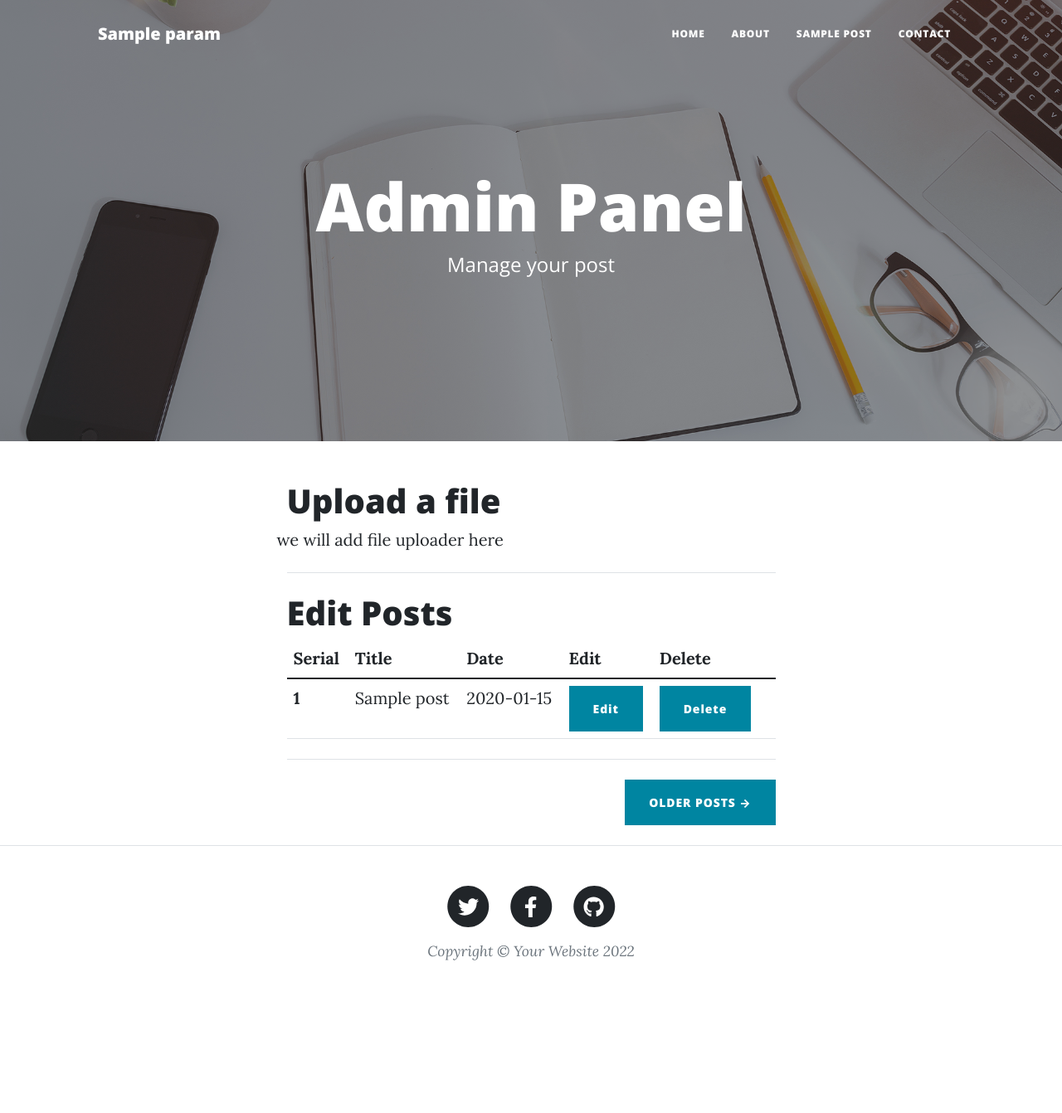
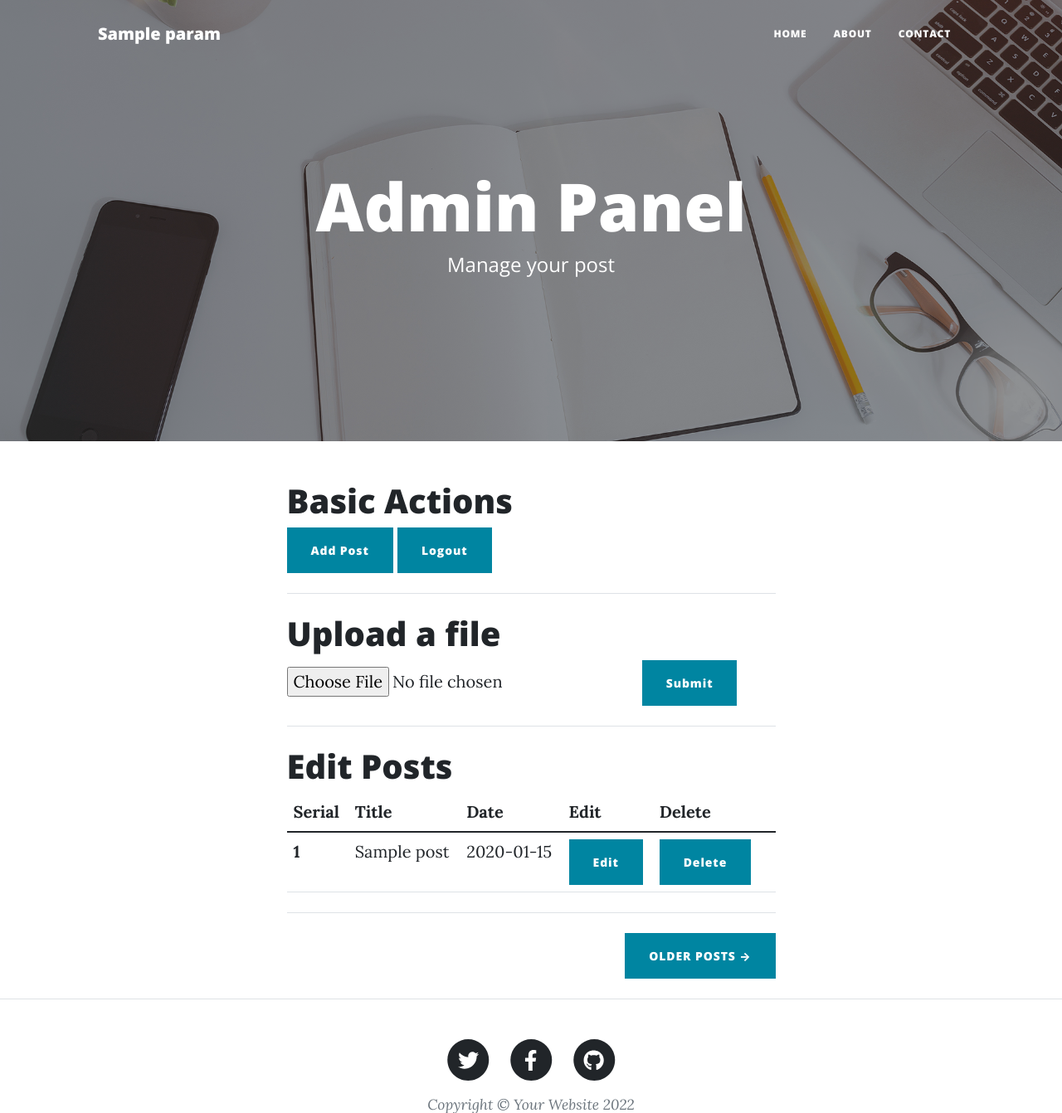
Before and after one commit to Vikk-17/flask-projects, a Flask app: template blog/templates/dashboard.html in a window 1280 px wide. Shown: the top 1342 px of the page at 83% size. Before the commit the page ends 1158 px from the top, so only its background shows below. Run offline with Flask 2, Linux system fonts and the light colour scheme; tables that the repository leaves empty hold one stand-in row (values such as "Sample post"); the template is opened without the code that fills it: values that come from a table or form of the project are taken from there, most other values are stand-ins (such as "Sample title", 1, 10 or a date in 2020); parts of the project's set-up code (start-up, migrations or seed data) failed here and were passed over; some libraries are stand-ins or nearby versions.

Commit message:
added delete & logout btn

```diff
--- a/blog/main.py
+++ b/blog/main.py
@@ -1,13 +1,21 @@
 from flask import Flask, render_template, request, url_for, session, redirect
 from flask_sqlalchemy import SQLAlchemy
-from datetime import date, datetime
+from datetime import  datetime
 import json
+import os
+from werkzeug.utils import secure_filename
+
+
 
 app = Flask(__name__)
 app.secret_key = 'super-secret-key'
 
+
+
 with open("config.json", mode='r') as c:
     params = json.load(c)["params"]
+
+app.config['UPLOAD_FOLDER'] = params['upload_location']
 
 local_server = True
 if local_server:
@@ -101,6 +109,29 @@ def edit(sno):
     return render_template('/edit.html', params=params, post=post)
 
 
+@app.route('/uploader', methods=['GET', 'POST'])
+def uploader():
+    if 'user' in session and session['user']==params['username']:
+
+        if request.method=='POST':
+            inp_file = request.files['file1']
+            inp_file.save(os.path.join(app.config['UPLOAD_FOLDER'], secure_filename(inp_file.filename)))
+            return "Uploaded successfully"
+
+
+@app.route('/logout')
+def logout():
+    session.pop('user')
+    return redirect('/dashboard')
+
+@app.route("/delete/<string:sno>" , methods=['GET', 'POST'])
+def delete(sno):
+    if "user" in session and session['user']==params['username']:
+        post = Posts.query.filter_by(sno=sno).first()
+        db.session.delete(post)
+        db.session.commit()
+    return redirect("/dashboard")
+
 @app.route('/contact', methods=['GET', 'POST'])
 def contact():
     if request.method == "POST":
--- a/blog/templates/dashboard.html
+++ b/blog/templates/dashboard.html
@@ -22,10 +22,17 @@
             <div class="row gx-4 gx-lg-5 justify-content-center">
                 <div class="col-md-10 col-lg-8 col-xl-7">
 
+                    <h1>Basic Actions</h1>
+                    <button type="/edit/0" class="btn btn-primary">Add Post</button>
+                    <button type="/logout" class="btn btn-primary">Logout</button>
+                    <hr class="my-4">
+
                     <h1>Upload a file</h1>
-                    <div class="row">
-                        we will add file uploader here
-                    </div>
+                    <form action="/uploader" method="post" enctype="multipart/form-data">
+                        <input type="file" name="file1">
+                        <button type="submit" class="btn btn-primary">Submit</button>
+                    </form>
+
                     <hr class="my-4">
                     <h1>Edit Posts</h1>
                     <table class="table">
@@ -47,7 +54,7 @@
                             <td>{{post.title}}</td>
                             <td>{{post.date}}</td>
                             <td><a href="/edit/{{post.sno}}"><button class="btn btn-primary">Edit</button></a</td>
-                            <td><button class="btn btn-primary">Delete</button></td>
+                            <td><a href="/delete/{{post.sno}}"><button class="btn btn-primary">Delete</button></a></td>
                             <td></td>
                           </tr>
                           {% endfor %}
--- a/blog/templates/edit.html
+++ b/blog/templates/edit.html
@@ -21,6 +21,10 @@
         <div class="container px-4 px-lg-5">
             <div class="row gx-4 gx-lg-5 justify-content-center">
                 <div class="col-md-10 col-lg-8 col-xl-7">
+
+                    <h1>Basic Actions</h1>
+                    <button type="/dashboard" class="btn btn-primary">Dashboard Home</button>
+                    <button type="/logout" class="btn btn-primary">Logout</button>
 
                     <h1>Add/Edit Posts</h1>
                     <form id="contactForm" data-sb-form-api-token="API_TOKEN" action="/edit/{{post.sno}}" method="post">
--- a/blog/templates/layout.html
+++ b/blog/templates/layout.html
@@ -28,7 +28,6 @@
                     <ul class="navbar-nav ms-auto py-4 py-lg-0">
                         <li class="nav-item"><a class="nav-link px-lg-3 py-3 py-lg-4" href="/">Home</a></li>
                         <li class="nav-item"><a class="nav-link px-lg-3 py-3 py-lg-4" href="/about">About</a></li>
-                        <li class="nav-item"><a class="nav-link px-lg-3 py-3 py-lg-4" href="/post">Sample Post</a></li>
                         <li class="nav-item"><a class="nav-link px-lg-3 py-3 py-lg-4" href="/contact">Contact</a></li>
                     </ul>
                 </div>
```
